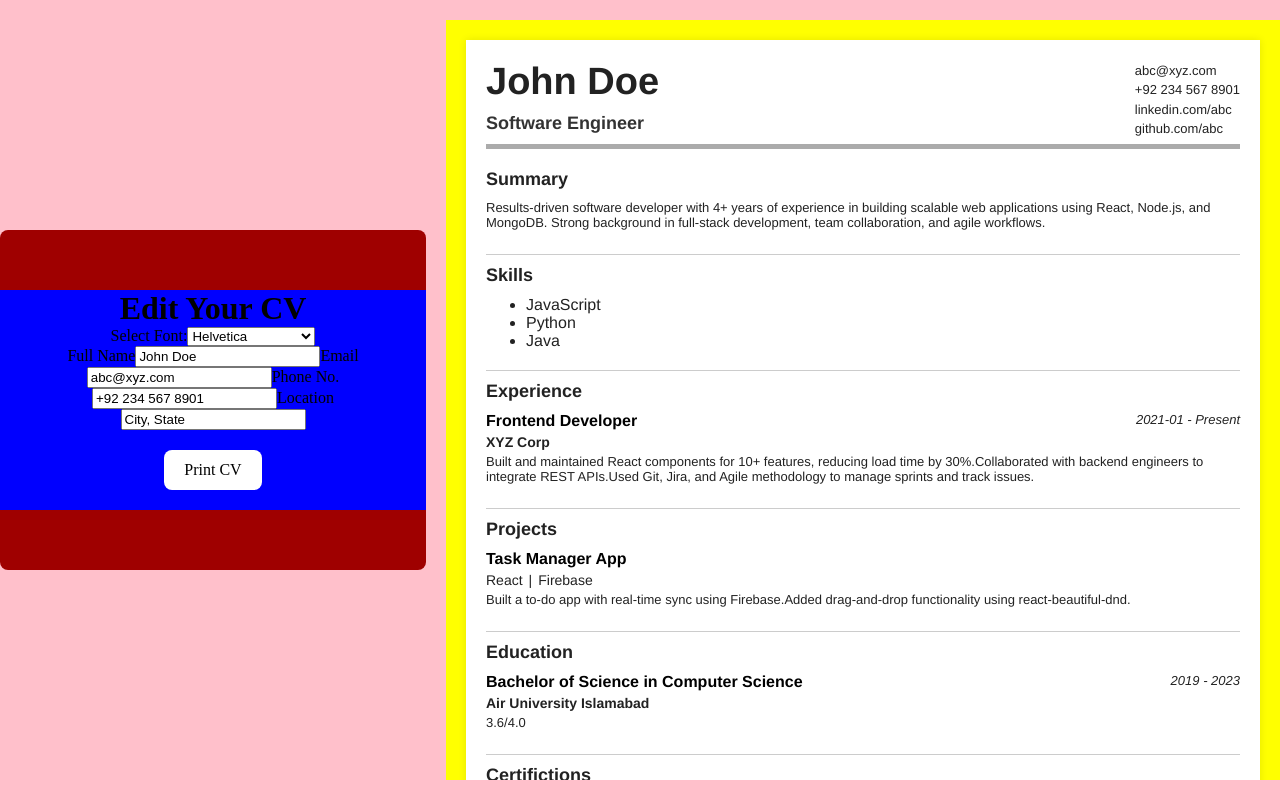
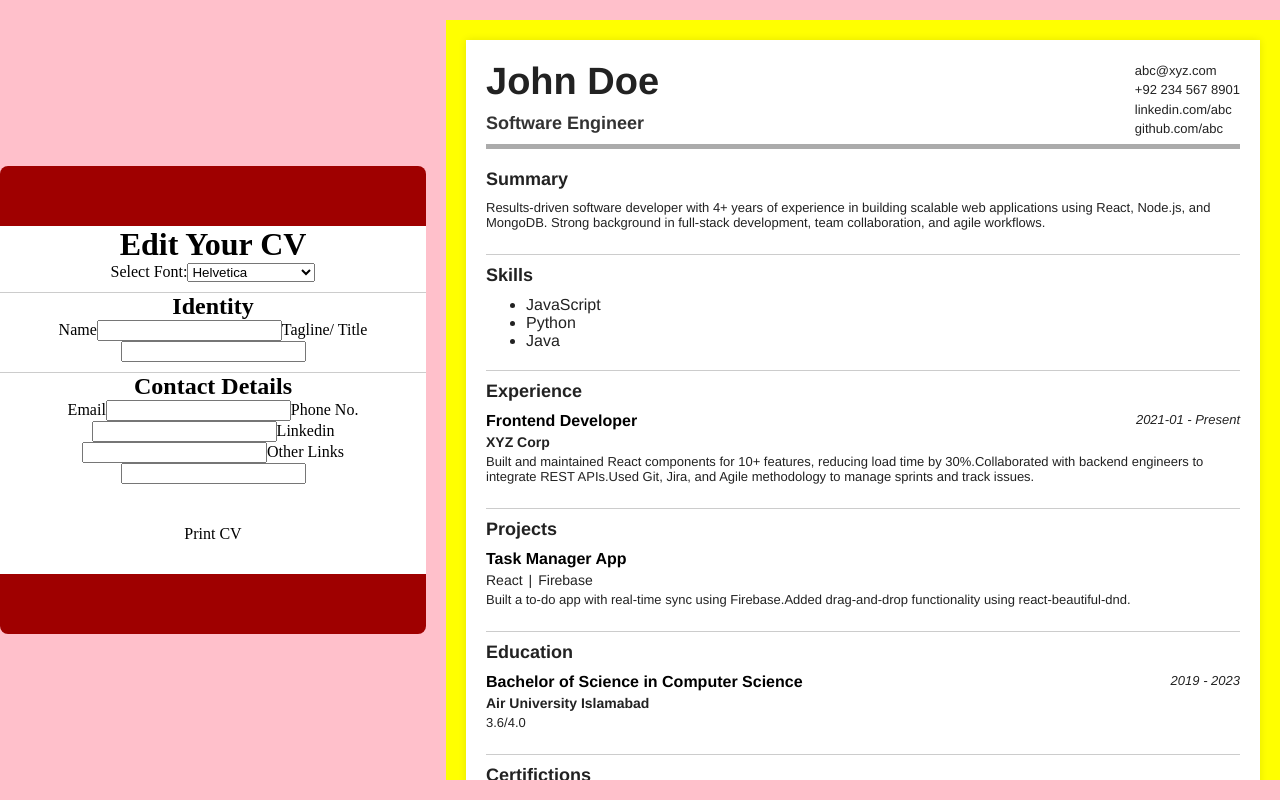
Before and after one commit to muhibk22/cv-maker, a React (Vite) app: page / in a window 1280 px wide. Built offline with nearby package versions, Linux system fonts and the light colour scheme.

Commit message:
feat: add identity form

```diff
--- a/src/components/ContactForm.jsx
+++ b/src/components/ContactForm.jsx
@@ -2,10 +2,10 @@ import { useState } from "react";
 
 function ContactForm({ contact, setCv }) {
   const [formValues, setFormValues] = useState({
-    name: contact?.name || "John Doe",
-    email: contact?.email || "abc@xyz.com",
-    phone: contact?.phone || "+92 234 567 8901",
-    location: contact?.location || "City, State",
+    email: contact?.email || "",
+    phone: contact?.phone || "",
+    linkedin: contact?.linkedin || "",
+    github: contact?.github || "",
   });
 
   const handleChange = (e) => {
@@ -26,19 +26,20 @@ function ContactForm({ contact, setCv }) {
   };
 
   return (
-    <div className="section">
-      <label>Full Name</label>
-      <input type="text" name="name" value={formValues.name} onChange={handleChange} maxLength={50}/>
-
+    <section className="contact-form">
+      <h2>Contact Details</h2>
       <label>Email</label>
       <input type="email" name="email" value={formValues.email} onChange={handleChange} maxLength={25}/>
 
       <label>Phone No.</label>
-      <input type="text" name="phone" value={formValues.phone} onChange={handleChange}/>
+      <input type="text" name="phone" value={formValues.phone} onChange={handleChange} maxLength={16}/>
 
-      <label>Location</label>
-      <input type="text" name="location" value={formValues.location} onChange={handleChange}/>
-    </div>
+      <label>Linkedin</label>
+      <input type="text" name="linkedin" value={formValues.linkedin} onChange={handleChange} maxLength={50}/>
+
+      <label>Other Links</label>
+      <input type="url" name="github" value={formValues.github} onChange={handleChange}/>
+    </section>
   );
 }
 
--- a/src/components/Form.jsx
+++ b/src/components/Form.jsx
@@ -1,5 +1,6 @@
 import "../styles/Form.css";
 import { useState } from "react";
+import IdentityForm from "./IdentityForm";
 import ContactForm from "./ContactForm";
 import Display from "./Display";
 
@@ -30,16 +31,12 @@ function Form({ cv, setCv }) {
           <h1>Edit Your CV</h1>
           <form>
             <label>Select Font:</label>
-            <select
-              value={fontKey}
-              onChange={(e) => setFontKey(e.target.value)}
-            >
+            <select value={fontKey} onChange={(e) => setFontKey(e.target.value)}>
               {Object.keys(resumeFonts).map((key) => (
-                <option key={key} value={key}>
-                  {key.charAt(0).toUpperCase() + key.slice(1)}
-                </option>
+                <option key={key} value={key}> {key.charAt(0).toUpperCase() + key.slice(1)} </option>
               ))}
             </select>
+            <IdentityForm cv={cv.identity} setCv={setCv}/>
             <ContactForm cv={cv.contact} setCv={setCv} />
           </form>
           <div style={{ textAlign: "center", margin: "20px 0" }}>
--- /dev/null
+++ b/src/components/IdentityForm.jsx
@@ -0,0 +1,34 @@
+import { useState } from "react";
+
+function IdentityForm({identity,setCv}){
+    const [formValues, setFormValues]= useState({
+        name: identity?.name || "",
+        title: identity?.title || "",
+    })
+
+    const handleChange =(e)=>{
+        const {name, value}= e.target;
+
+        setFormValues((prev)=>({
+            ...prev, [name]: value,
+        }));
+
+        setCv((prevCv)=>({
+            ...prevCv, identity: {
+                ...prevCv.identity, [name]:value,
+            }
+        }))
+    };
+
+    return (
+        <section className="identity-form">
+            <h2>Identity</h2>
+            <label>Name</label>
+            <input type="text" name="name" value={formValues.name} onChange={handleChange}/>
+            <label>Tagline/ Title</label>
+            <input type="text" name="title" value={formValues.title} onChange={handleChange}/>
+        </section>
+    )
+}
+
+export default IdentityForm;
--- a/src/styles/Display.css
+++ b/src/styles/Display.css
@@ -39,7 +39,6 @@
     max-width: 794px;
     min-height: 1123px;
     padding: 20px;
-    /* min-height: 100vh; */
     background-color: white;
     box-shadow: 0 0 8px rgba(0, 0, 0, 0.1);
     color: #222;
--- a/src/styles/Form.css
+++ b/src/styles/Form.css
@@ -1,5 +1,5 @@
 .form{
-    background-color: blue;
+    background-color: rgb(255, 255, 255);
     box-sizing: border-box;
     width: 100%;
     text-align: center;
```
